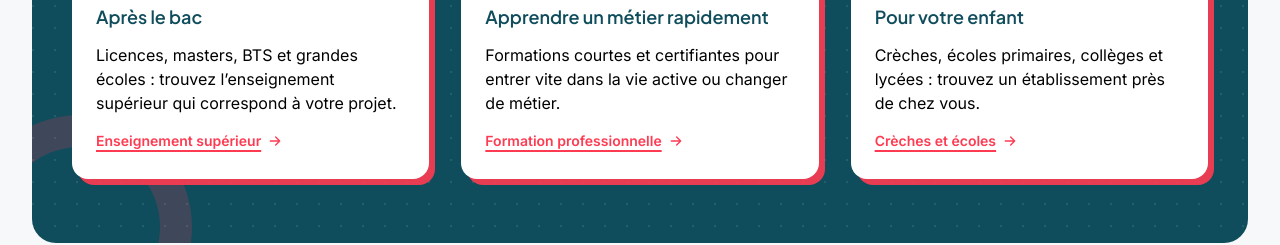
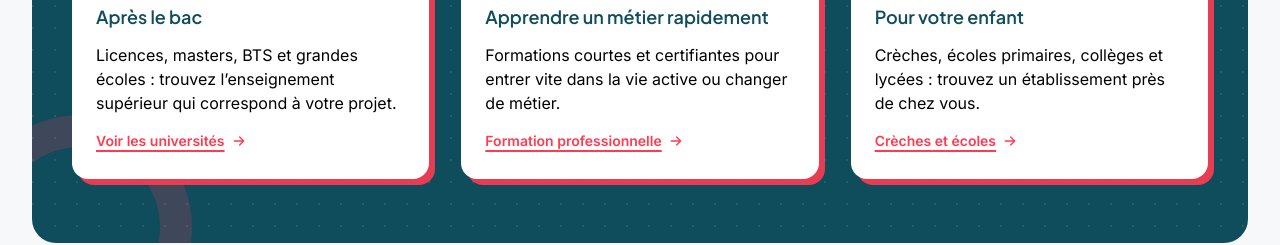
Before and after one commit to Collab-edu/Edumada, a Next.js app: page /orientation in a window 1280 px wide. Shown: the part 3260-3505 px from the top of the page. Built offline with nearby package versions, Linux system fonts and the light colour scheme; no server answers.

Commit message:
Orientation : la carte « Après le bac » renvoie vers la page Universités
Co-Authored-By: Claude Opus 5.5 <noreply@anthropic.com>

```diff
--- a/src/features/orientation/components/OrientationPage.tsx
+++ b/src/features/orientation/components/OrientationPage.tsx
@@ -54,8 +54,8 @@ const PROFILES = [
         icon: 'tabler:school',
         title: 'Après le bac',
         text: 'Licences, masters, BTS et grandes écoles : trouvez l’enseignement supérieur qui correspond à votre projet.',
-        href: `/recherche?categorie=${encodeURIComponent('Enseignement supérieur')}`,
-        cta: 'Enseignement supérieur',
+        href: '/universites/',
+        cta: 'Voir les universités',
         image: 'https://images.unsplash.com/photo-1627556704302-624286467c65?auto=format&fit=crop&w=800&q=70',
         alt: 'Main levant une toque de diplômé devant une université',
     },
```
